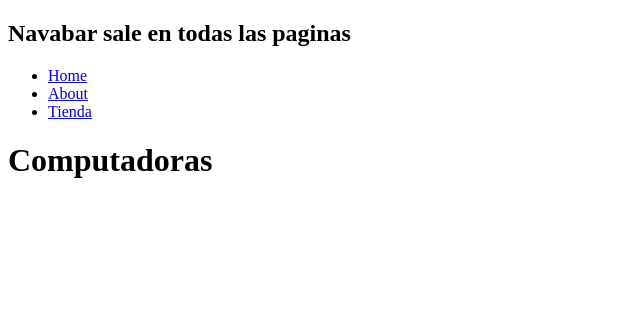
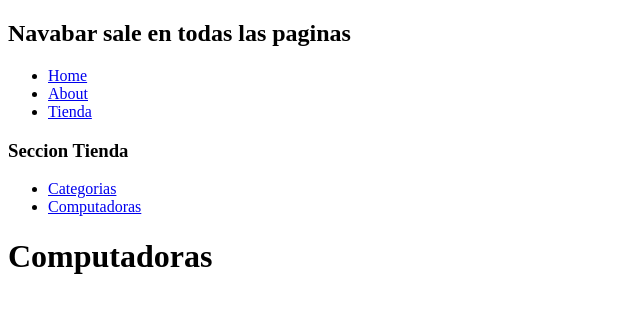
Before and after one commit to CarlosGongorar/MyFirstNextJSApp, a Next.js app: page /tienda/categorias/computadoras in a window 1280 px wide. Shown: the top 312 px of the page, without its empty margins (0-640 px from the left). Built offline with nearby package versions, Linux system fonts and the light colour scheme.

Commit message:
Adding Differents Layouts

```diff
--- /dev/null
+++ b/app/tienda/layout.jsx
@@ -0,0 +1,24 @@
+import Link from "next/link";
+/** Subseccion de para meter componentes diferentes dependiendo de la pagina
+ * por ejemplo este componente solo existe en la categoria tienda y sus subcarpetas
+ */
+
+
+function TiendaLayout({children}){ /** Children son los elementos a mostrar de la pagina */
+    return <>
+        <nav>
+            <h3>Seccion Tienda</h3>
+            <ul>
+                <li>
+                    <Link href="/tienda/categorias">Categorias</Link>
+                </li>
+                <li>
+                    <Link href="/tienda/categorias/computadoras">Computadoras</Link>
+                </li>
+            </ul>
+        </nav>
+        {children}
+    </>
+}
+
+export default TiendaLayout;
```
